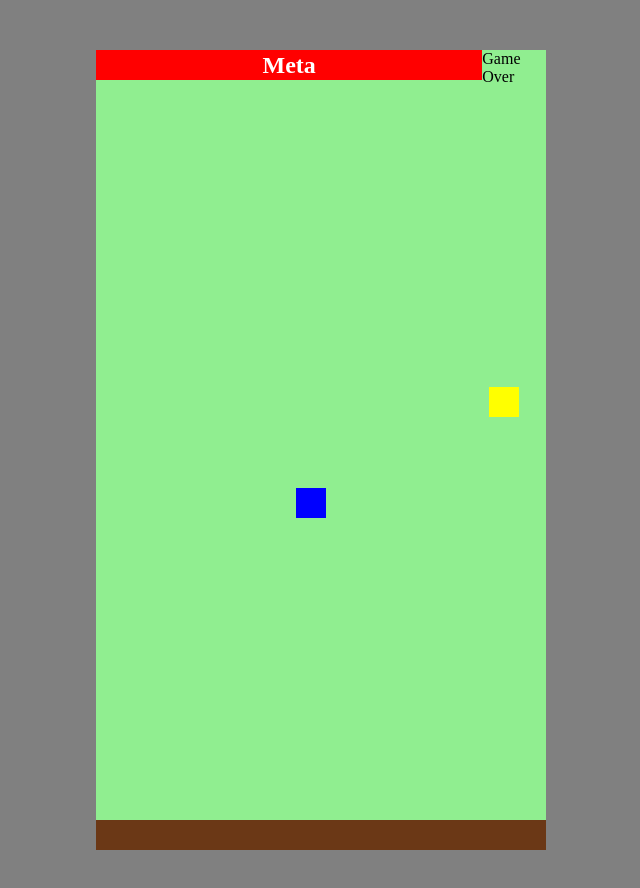
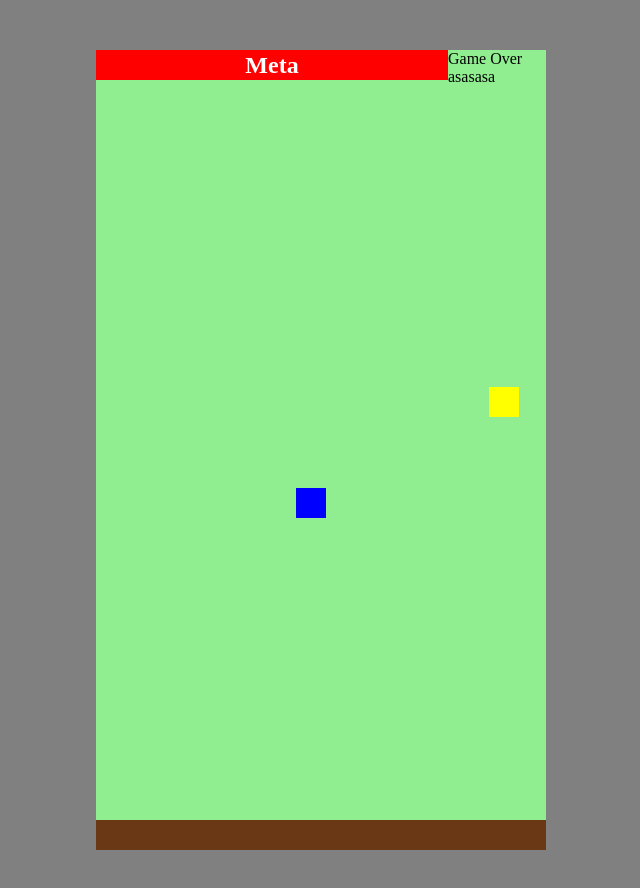
Before and after one commit to RaulVillarraso/zombiesvsplants, a plain HTML site: page index.html in a window 1280 px wide. Shown: the whole page, without its empty margins (319-959 px from the left). Drawn offline with Linux system fonts and the light colour scheme.

Commit message:
modificado

```diff
--- a/index.html
+++ b/index.html
@@ -12,7 +12,7 @@
         <div id="finish"><h2>Meta</h2></div>
         <div id="start"></div>
         <div class="transparencia">
-            <div class="game-over">Game Over</div>
+            <div class="game-over">Game Over asasasa</div>
         </div>
 
     </div>
```
